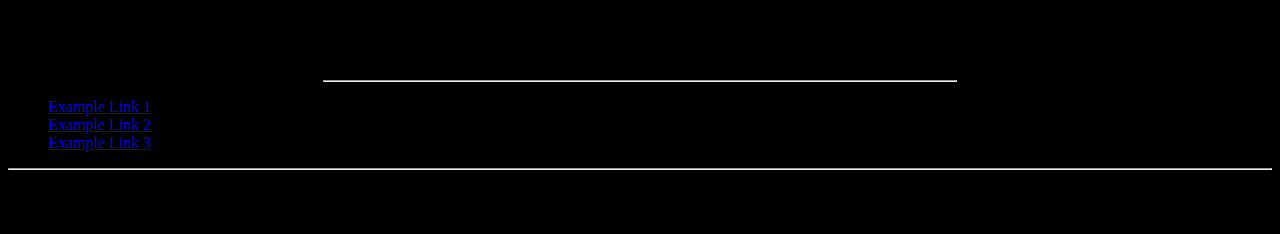
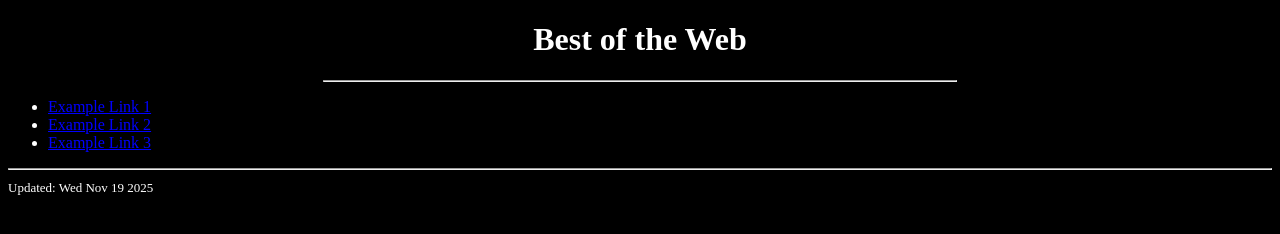
Before and after one commit to best-of-the-web/botw, a plain HTML site: page index.html in a window 1280 px wide. Drawn offline with Linux system fonts and the light colour scheme.

Commit message:
Update index.html

```diff
--- a/index.html
+++ b/index.html
@@ -3,7 +3,7 @@
 <head>
   <title>Best of the Web</title>
 </head>
-<body bgcolor="#00000" text="#000000" link="#0000ff" vlink="#660099" alink="#ff0000">
+<body bgcolor="#00000" text="#ffffff" link="#0000ff" vlink="#660099" alink="#ff0000">
 
   <center>
     <h1>Best of the Web</h1>
@@ -20,4 +20,5 @@
   <font size="-1">Updated: <script>document.write(new Date().toDateString())</script></font>
 
 </body>
+
 </html>
```
